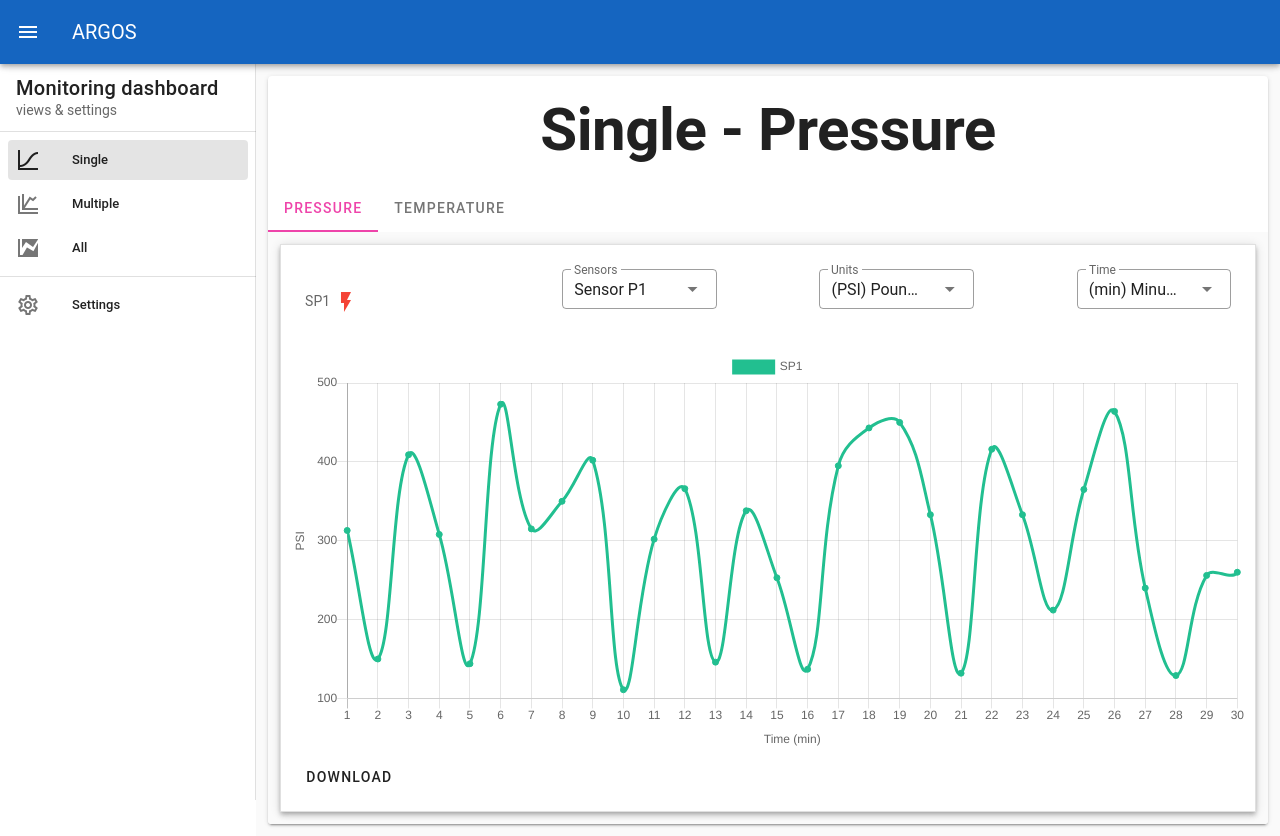
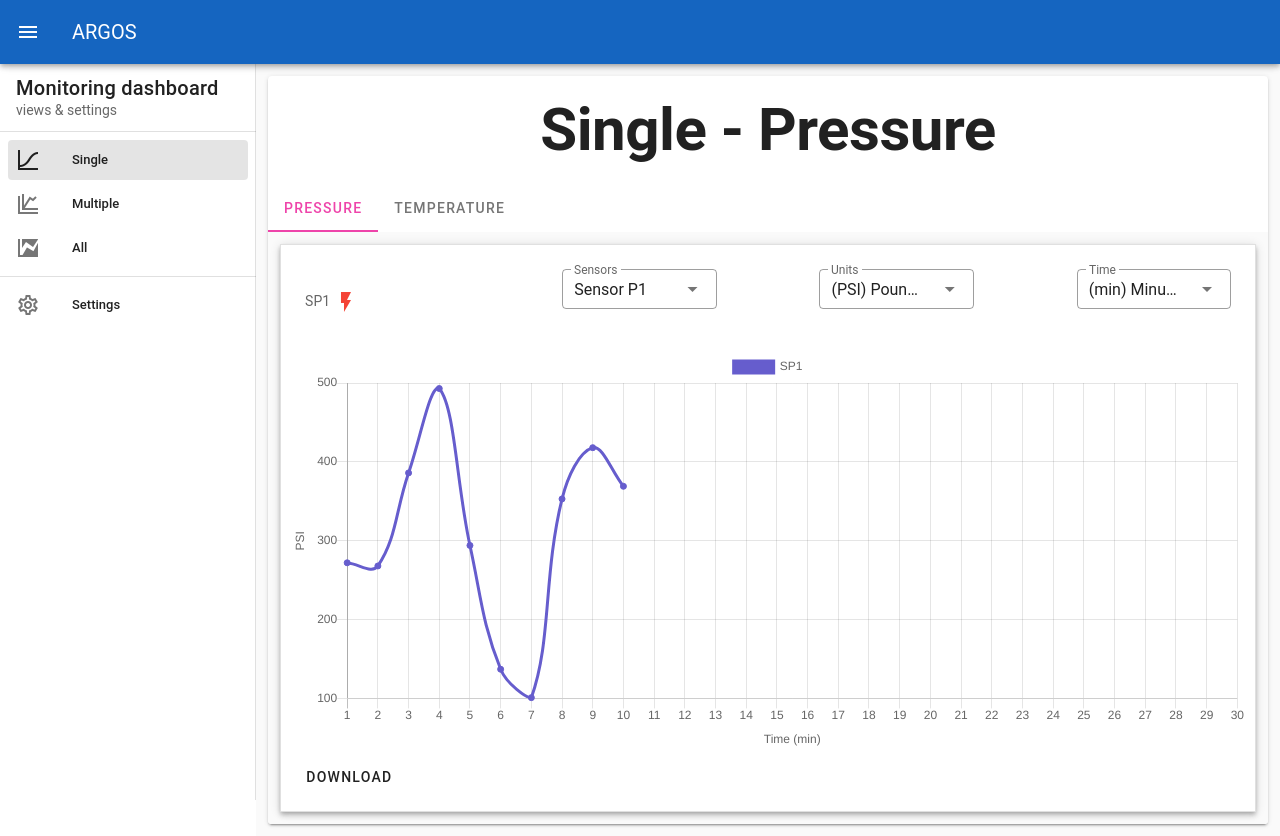
Before and after one commit to franciscocamposchimal/arido-chart, a Vue app: page /single in a window 1280 px wide. Built offline with nearby package versions, Linux system fonts and the light colour scheme; a small style sheet from the web is missing; what vue-lodash would draw is missing.

Commit message:
feat(graphic): reactive data

```diff
--- a/src/graphics/LineChart.js
+++ b/src/graphics/LineChart.js
@@ -7,7 +7,7 @@ let canvasHeight = 0;
 export default {
 	extends: Line,
 	mixins: [ reactiveProp ],
-	props: [ 'chartData', 'options' ],
+	props: ['options'],
 	watch: {
 		options: {
 			handler(newOption) {
@@ -26,13 +26,9 @@ export default {
 			},
 			deep: true
 		},
-		/* chartData: {
-			handler(newData) {
-				console.log('newData');
-				this.$data._chart.destroy();
-				this.renderChart(newData, this.option);
-			},
-			deep: true
+		/* chartData(){
+			console.log('CHARDATA');
+			this.$data._chart.update();
 		} */
 	},
 	mounted() {
--- a/src/graphics/LineCustom.vue
+++ b/src/graphics/LineCustom.vue
@@ -48,10 +48,7 @@
       </v-row>
     </v-card-text>
 
-    <line-chart
-      :chart-data="chartDataToGraph"
-      :options="optionsChart"
-    ></line-chart>
+    <line-chart :chart-data="chartData" :options="optionsChart"></line-chart>
 
     <v-card-actions>
       <v-btn text>Download</v-btn>
@@ -69,7 +66,7 @@ export default {
   },
   props: {
     // datos de entrada del chart
-    chartDataToGraph: {
+    chartData: {
       type: Object,
       required: true,
       default: () => {
@@ -179,7 +176,6 @@ export default {
               },
               ticks: {
                 min: 0,
-                max: 30,
                 stepSize: 1,
               },
             },
@@ -209,6 +205,7 @@ export default {
     this.sensorModelDefault = this.sensorModelToSelect;
     this.unitModelDefault = this.unitModelToSelect;
     this.unitTimeModelDefault = this.unitsTimeModelToSelect;
+    // this.chartData = this.dataToGraph;
   },
   watch: {
     responsiveChart() {
--- a/src/mixins/dataMixin.js
+++ b/src/mixins/dataMixin.js
@@ -101,6 +101,42 @@ export const dataDefaultMix = {
 						};
 					})
 				]
+			],
+			tabsSelectReactive: [
+				[
+					...Array.from(Array(3), (x, idx) => {
+						return {
+							id: idx + 1,
+							name: `Sensor P${idx + 1}`,
+							status: {
+								title: `SP${idx + 1}`,
+								icon: 'mdi-flash',
+								color: idx % 2 ? 'green' : 'red'
+							},
+							data: {
+								labels: this.timeToLabel(1),
+								datasets: [ this.fillDataZero(`SP${idx + 1}`, 5000000) ]
+							}
+						};
+					})
+				],
+				[
+					...Array.from(Array(5), (x, idx) => {
+						return {
+							id: idx + 1,
+							name: `Sensor T${idx + 1}`,
+							status: {
+								title: `ST${idx + 1}`,
+								icon: 'mdi-flash',
+								color: idx % 2 ? 'green' : 'red'
+							},
+							data: {
+								labels: this.timeToLabel(1),
+								datasets: [ this.fillDataZero(`ST${idx + 1}`, 5000000) ]
+							}
+						};
+					})
+				]
 			]
 		};
 	},
@@ -116,6 +152,16 @@ export const dataDefaultMix = {
 				data: this.getRandomInt(hours, 100, 500)
 			};
 		},
+		fillDataZero(name, colorMax) {
+			const hexColor = this.getRandomHexColor(colorMax);
+			return {
+				label: name,
+				backgroundColor: hexColor,
+				borderColor: hexColor,
+				fill: false,
+				data: []
+			};
+		},
 		getRandomInt(hours, min, max) {
 			const toMinutes = Math.floor(hours * 60);
 			const timeList = Array.from(Array(toMinutes), () => Math.floor(Math.random() * (max - min) + min));
@@ -123,7 +169,7 @@ export const dataDefaultMix = {
 			return timeList;
 		},
 		timeToLabel(hours) {
-			const toMinutes = Math.floor(hours * 60);
+			const toMinutes = Math.floor(hours * 60) / 2;
 			// const toSeconds = Math.floor(hours * 60 * 60);
 			const minutesList = Array.from(Array(toMinutes), (x, index) => index + 1);
 			// console.log(minutesList);
--- a/src/views/All.vue
+++ b/src/views/All.vue
@@ -37,7 +37,7 @@
               >
                 <cstm-line
                   :idItem="chart.id"
-                  :chartDataToGraph="chart.data"
+                  :chartData="chart.data"
                   :defaultStatus="chart.status"
                   :unitModelToSelect="chart.model.unitToGraph"
                   :unitsTimeModelToSelect="chart.model.unitsTimeToGraph"
--- a/src/views/Multiple.vue
+++ b/src/views/Multiple.vue
@@ -13,7 +13,7 @@
             <v-row justify="space-around">
               <v-col cols="12">
                 <cstm-line
-                  :chartDataToGraph="itemsToGraph[tab].data"
+                  :chartData="itemsToGraph[tab].data"
                   :defaultStatus="itemsToGraph[tab].status"
                   :unitModelToSelect="unitToGraph[tab]"
                   :unitsTimeModelToSelect="unitsTimeToGraph[tab]"
--- a/src/views/Single.vue
+++ b/src/views/Single.vue
@@ -8,12 +8,15 @@
         <v-tab v-for="item in items" :key="item">{{ item }}</v-tab>
       </v-tabs>
       <v-tabs-items v-model="tab">
-        <v-tab-item v-for="(item, index) in tabsSelect" :key="`${index}-tab`">
+        <v-tab-item
+          v-for="(item, index) in tabsSelectReactive"
+          :key="`${index}-tab`"
+        >
           <v-container class="grey lighten-5" :fluid="false">
             <v-row justify="space-around">
               <v-col cols="12">
                 <cstm-line
-                  :chartDataToGraph="itemsToGraphModel[tab].data"
+                  :chartData="itemsToGraphModel[tab].data"
                   :defaultStatus="itemsToGraphModel[tab].status"
                   :sensorModelToSelect="sensorsDefaultToGraph[tab]"
                   :unitModelToSelect="unitToGraph[tab]"
@@ -47,6 +50,7 @@ export default {
       tab: 0,
       unit: '',
       time: '',
+      reactiveDataIncomming: [],
       items: ['Pressure', 'Temperature'],
       responsiveCharts: true,
       itemsToGraphModel: [
@@ -65,13 +69,66 @@ export default {
   },
   methods: {
     itemSelected(graph) {
-      this.itemsToGraphModel[this.tab] = this.tabsSelect[this.tab].find((d) => {
+      // console.log(graph);
+      const getItem = this.tabsSelectReactive[this.tab].find((d) => {
         return d.id === graph.id;
       });
+      // getItem.data.datasets[0].data = this.reactiveArray;
+      this.itemsToGraphModel[this.tab] = getItem;
       this.responsiveCharts = !this.responsiveCharts;
-      // console.log(getToGraph);
+      // console.log(this.itemsToGraphModel);
       // this.itemsToGraph[this.tab] = graph;
     },
+    reactiveData() {
+      const {
+        labels,
+        datasets: [{ label, backgroundColor, borderColor, fill }],
+      } = this.itemsToGraphModel[this.tab].data;
+
+      this.reactiveDataIncomming.push(
+        Math.floor(Math.random() * (500 - 100) + 100),
+      );
+
+      if (this.reactiveDataIncomming.length > 30) {
+        this.reactiveDataIncomming.shift();
+        labels.shift();
+        const lastItem = this.lodash.last(labels);
+        if (lastItem === 60) {
+          labels.push(1);
+        } else {
+          labels.push(lastItem + 1);
+        }
+      }
+
+      this.itemsToGraphModel[this.tab].data = {
+        labels,
+        datasets: [
+          {
+            label,
+            backgroundColor,
+            borderColor,
+            fill,
+            data: this.reactiveDataIncomming,
+          },
+        ],
+      };
+    },
+  },
+  computed: {
+    /* reactiveData() {
+      const {
+        labels,
+        datasets: [{ label, backgroundColor, borderColor, fill, data }],
+      } = this.itemsToGraphModel[this.tab].data;
+
+      const result = this.lodash.concat(data, this.reactiveDataIncomming);
+
+      console.log('reactive');
+      return {
+        labels,
+        datasets: [{ label, backgroundColor, borderColor, fill, data: result }],
+      };
+    }, */
   },
   watch: {
     tab(tabSelect) {
@@ -86,7 +143,7 @@ export default {
        antes de que el componente sea montado a la vista.
     */
     // console.log(this.itemsToGraphModel);
-    const [pSensors, tSensors] = this.tabsSelect;
+    const [pSensors, tSensors] = this.tabsSelectReactive;
     const [forTabOne] = pSensors;
     const [forTabTwo] = tSensors;
     this.itemsToGraphModel[0] = forTabOne;
@@ -108,5 +165,13 @@ export default {
       };
     });
   },
+  mounted() {
+    // const { datasets: [ { data } ] } = this.itemsToGraphModel[this.tab].data
+    // console.log(data);
+    setInterval(() => {
+      // console.log('push');
+      this.reactiveData();
+    }, 500);
+  },
 };
 </script>
```
